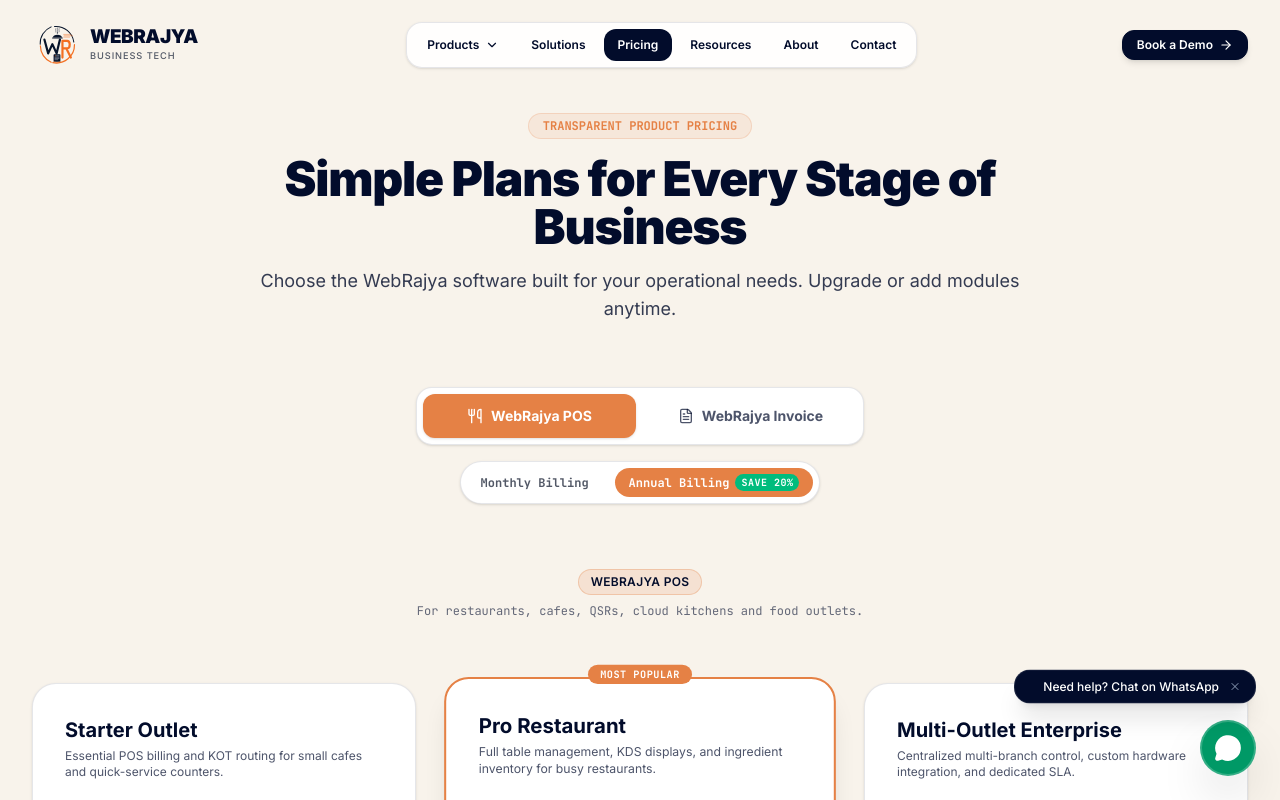
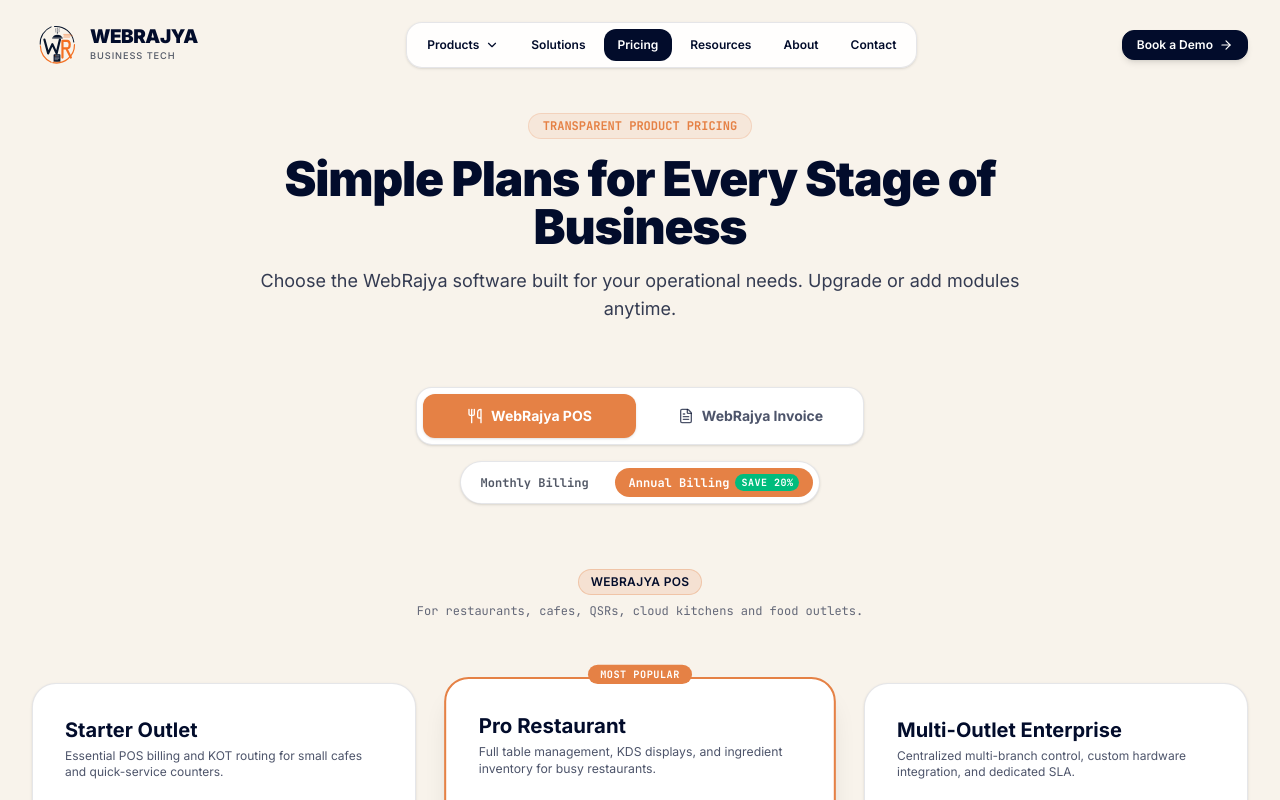
Before and after one commit to aryanrajput-codeai/webrajya-website, a Next.js app: page /pricing in a window 1280 px wide. Shown: the top 800 px of the page. Built offline with nearby package versions, Linux system fonts and the light colour scheme.

Commit message:
refactor: remove floating WhatsApp button

```diff
--- a/src/app/layout.tsx
+++ b/src/app/layout.tsx
@@ -5,7 +5,6 @@
 import { Footer } from "@/components/footer/Footer";
 import { MobileBottomDock } from "@/components/navbar/MobileBottomDock";
 import { JsonLd } from "@/components/seo/JsonLd";
-import { WhatsAppFloat } from "@/components/ui/WhatsAppFloat";
 
 const inter = Inter({
   variable: "--font-sans",
@@ -56,7 +55,6 @@
         <main className="flex-grow">{children}</main>
         <Footer />
         <MobileBottomDock />
-        <WhatsAppFloat />
       </body>
     </html>
   );
--- a/src/components/ui/WhatsAppFloat.tsx
+++ /dev/null
@@ -1,42 +0,0 @@
-"use client";
-
-import React, { useState } from "react";
-import { MessageCircle, X } from "lucide-react";
-
-export function WhatsAppFloat() {
-  const [showTooltip, setShowTooltip] = useState(true);
-  const whatsappUrl = "https://wa.me/919313264426?text=Hi%20WebRajya%2C%20I%20would%20like%20to%20know%20more%20about%20your%20POS%20%26%20Invoice%20software.";
-
-  return (
-    <div className="fixed bottom-20 right-4 sm:bottom-6 sm:right-6 z-40 flex flex-col items-end gap-2 group">
-      {/* Optional Tooltip Badge */}
-      {showTooltip && (
-        <div className="relative bg-[#020C2B] text-white text-xs px-3 py-2 rounded-2xl shadow-xl border border-white/10 flex items-center gap-2 animate-bounce">
-          <span className="w-2 h-2 rounded-full bg-emerald-500 animate-ping" />
-          <span className="font-medium">Need help? Chat on WhatsApp</span>
-          <button
-            onClick={(e) => {
-              e.preventDefault();
-              setShowTooltip(false);
-            }}
-            className="text-slate-400 hover:text-white p-0.5"
-            aria-label="Close tooltip"
-          >
-            <X className="w-3 h-3" />
-          </button>
-        </div>
-      )}
-
-      {/* Floating Action Button */}
-      <a
-        href={whatsappUrl}
-        target="_blank"
-        rel="noopener noreferrer"
-        className="w-14 h-14 rounded-full bg-emerald-600 text-white flex items-center justify-center shadow-2xl hover:bg-emerald-500 hover:scale-110 active:scale-95 transition-all duration-300 border-2 border-white/20"
-        aria-label="Chat with WebRajya on WhatsApp"
-      >
-        <MessageCircle className="w-7 h-7 fill-current" />
-      </a>
-    </div>
-  );
-}
```
